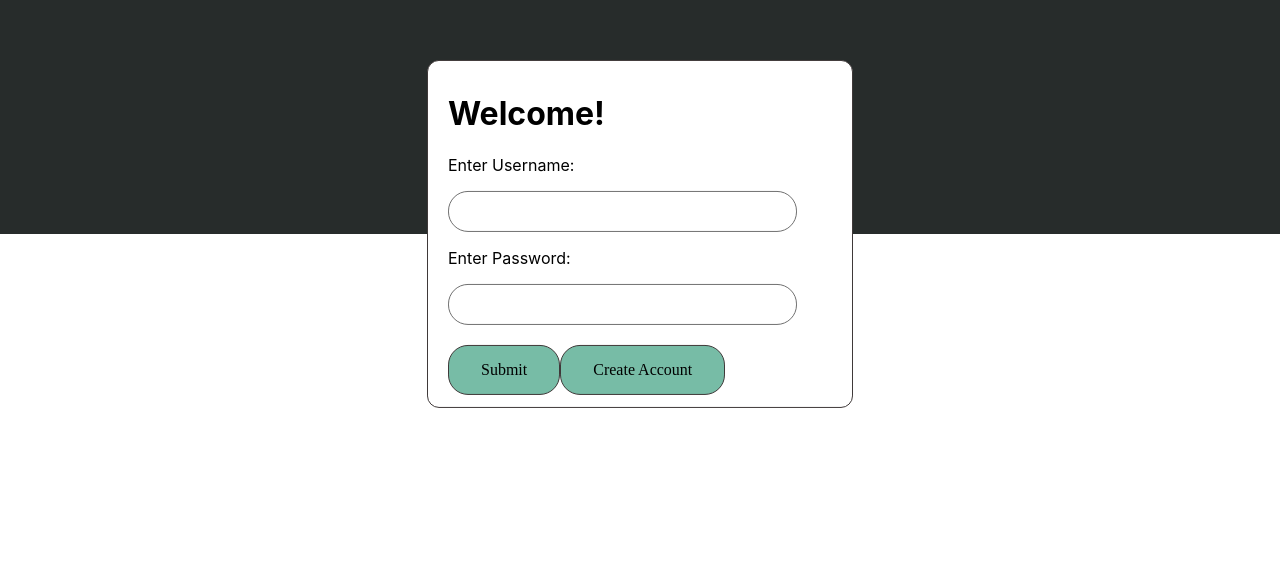
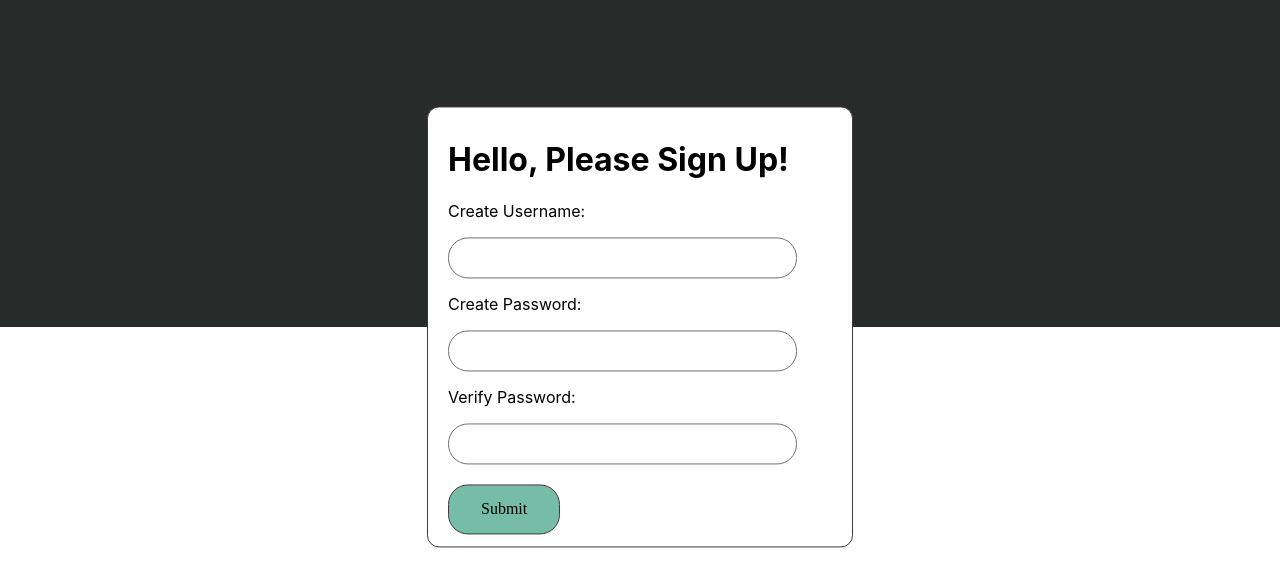
Before and after one commit to boaz4/COSC484-Yearbook-Site, a React (Create React App) app in the folder yearbook/: page /CreateAccount in a window 1280 px wide. Shown: the part 114-700 px from the top of the page. Built offline with nearby package versions, Linux system fonts and the light colour scheme.

Commit message:
allow for page redirection

```diff
--- a/yearbook/package.json
+++ b/yearbook/package.json
@@ -8,6 +8,7 @@
     "@testing-library/user-event": "^12.8.1",
     "react": "^17.0.1",
     "react-dom": "^17.0.1",
+    "react-router-dom": "^5.2.0",
     "react-scripts": "4.0.3",
     "web-vitals": "^1.1.0"
   },
--- a/yearbook/src/App.js
+++ b/yearbook/src/App.js
@@ -4,14 +4,27 @@ import ReactDOM from 'react-dom';
 import './App.css';
 import Login from './pages/login/index.js'
 import CreateAccount from './pages/createAccount/index.js'
+import {BrowserRouter as Router, Route, Switch} from 'react-router-dom'
 
 
 function App() {
   return (
-    <div>
-       <Login/>
-       {/* <CreateAccount/> */}
+    <Router>
+      <div className = 'Login'>
+       {/* <Login/> */}
+       <div className = 'createAccount'>
+        <Switch>
+          <Route exact path='/'>
+              <Login/>
+          </Route>
+          <Route exact path='/CreateAccount'>
+              <CreateAccount/>
+          </Route>
+        </Switch>
+       </div>
     </div>
+    </Router>
+
   );
 }
 
--- a/yearbook/src/components/inputs.js
+++ b/yearbook/src/components/inputs.js
@@ -5,7 +5,7 @@ const SignInput = (props)=>{
 return (
     <>
 <p>{props.text}</p>
-<input type='text' name='username'/>
+<input type='text' name='username' />
 </>
 )}
 
--- a/yearbook/src/pages/createAccount/index.css
+++ b/yearbook/src/pages/createAccount/index.css
@@ -0,0 +1,62 @@
+
+.container{
+    background-color: #272c2b;
+  }
+
+  form{
+    display: inline-block;
+    width: 30%;
+    padding: 12px 20px;
+    align-items: center;
+    border: 1px solid rgb(63, 57, 57);
+    border-radius: 4px;
+    position:relative;
+    top: 50%;
+    left: 50%;
+    transform: translate(-50%, 50%);
+    border-radius: 12px;
+    background-color: white;
+  }
+  #welcome{
+    align-items: center;
+  }
+  input{
+    border-radius: 30px;
+    width: 80%;
+    padding: 12px 20px;
+    align-items: center;
+    border: 1px solid #707070;
+    border-radius: 20px;
+  }
+
+  #createButton{
+      background-color: #77BCA6;
+      color: black;
+      padding: 15px 32px;
+      text-align: center;
+      text-decoration: none;
+      display: inline-block;
+      border-radius: 20px;
+      font-size: 16px;
+      font-family: 'Cormorant Garamond', serif;
+      font-weight: 500;
+      border: 1px solid rgb(63, 57, 57);
+  }
+  #submitButton{
+    background-color: #77BCA6;
+    border:1px solid rgb(63, 57, 57);
+    color: black;
+    padding: 15px 32px;
+    text-align: center;
+    text-decoration: none;
+    display: inline-block;
+    border-radius: 20px;
+    font-size: 16px;
+    font-family: 'Cormorant Garamond', serif;
+    font-weight: 500;
+  }
+  .buttonContainer{
+    text-align: center;
+    width: max-content;
+    padding-top: 20px;
+  }
--- a/yearbook/src/pages/createAccount/index.js
+++ b/yearbook/src/pages/createAccount/index.js
@@ -2,26 +2,40 @@ import React from 'react'
 import "./index.css"
 import SignInput from "../../components/inputs"
 import SignPassoword from "../../components/password"
+import {Link} from 'react-router-dom'
+import {useState} from 'react'
+
 
 const CreateAccount = ()=>{
+
+    const handleSubmit = (e) => {
+        e.preventDefult();
+        console.log('hi');
+
+
+        /* const form = e.target;
+        const data = new FormData(form);
+        console.log(data.get('password'));
+        console.log(form.elements); */
+    }
+
     return(
         <>
-   <div class = 'container'>
+            <div className = 'container'>
 
-            <div class='wholePage'>
+                <div className='wholePage'>
 
-              <form id='inputForm' method='GET' action="createPage.js" >
+                    <form id='inputForm' method='GET' action="createPage.js" onSubmit={handleSubmit} >
 
-                <div class='inputForm'>
+                        <div className ='inputForm'>
                         <h1 id='welcome'>Hello, Please Sign Up!</h1>
                         <SignInput  text = "Create Username:"/>
-
                         <SignPassoword  text = "Create Password: "/>
                         <SignPassoword  text = "Verify Password: "/>
                         </div>
 
-                <div class='buttonContainer'>
-                  <button id='submitButton' type="submit" form="inputForm" value="Submit">Submit</button>
+                        <div className='buttonContainer'>
+                        <Link to='/'id='submitButton' type="submit" form="inputForm" value="Submit" >Submit</Link>
                         </div>
 
                     </form>
--- a/yearbook/src/pages/login/index.js
+++ b/yearbook/src/pages/login/index.js
@@ -2,25 +2,37 @@ import React from 'react'
 import "./index.css"
 import SignInput from "../../components/inputs"
 import SignPassoword from "../../components/password"
+import {Link} from 'react-router-dom'
 
 const Login = ()=>{
+
+  const handleSubmit = (e) => {
+    console.log('hi');
+    e.preventDefult();
+
+    /* const form = e.target;
+    const data = new FormData(form);
+    console.log(data.get('password'));
+    console.log(form.elements); */
+}
+
     return(
         <>
-   <div class = 'container'>
+   <div className = 'container'>
 
-            <div class='wholePage'>
+            <div className='wholePage'>
 
-              <form id='inputForm' method='GET' action="createPage.js" >
+              <form id='inputForm' method='GET' action="createPage.js" onSubmit={handleSubmit} >
 
-                <div class='inputForm'>
+                <div className='inputForm'>
                   <h1 id='welcome'>Welcome!</h1>
                   <SignInput  text = "Enter Username:"/>
                   <SignPassoword  text = "Enter Password: "/>
                 </div>
 
-                <div class='buttonContainer'>
-                  <button id='submitButton' type="submit" form="inputForm" value="Submit">Submit</button>
-                  <button id='createButton' type="submit" form="inputForm" value="Submit" /*onClick={this.onSubmitHandler}*/ >Create Account</button>
+                <div className='buttonContainer'>
+                 <Link to='/'id='submitButton' type="submit" form="inputForm" value="Submit">Submit</Link>
+                 <Link to='/CreateAccount'id='createButton' type="submit" form="inputForm" value="Submit">CreateAccount</Link>
                 </div>
 
               </form>
```
Also changed, not shown: 1 other file (tests, documents, lock files or other folders). Lines whose indentation alone changed are shown as unchanged.
